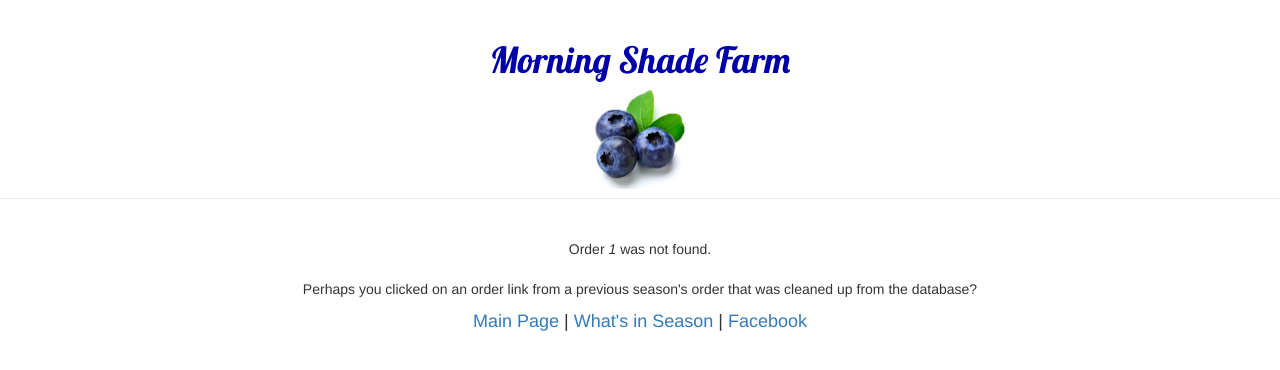
After one commit to bernardthered/morning-shade-farm, a Django app: template orders/templates/orders/order_not_found.html in a window 1280 px wide. The commit adds this page. Shown: the top 370 px of the page. Run offline with Django 3.2, Linux system fonts and the light colour scheme; the template is opened without the code that fills it: most values are stand-ins (such as "Sample title", 1, 10 or a date in 2020); some libraries are stand-ins or nearby versions.

Commit message:
Improve error handling when order ID not found
Also more HTML clean up.

```diff
--- /dev/null
+++ b/orders/templates/orders/order_not_found.html
@@ -0,0 +1,12 @@
+{% extends 'orders/base.html' %}
+{% load crispy_forms_tags %}
+
+{% block content %}
+    <p style="text-align:center;">
+        <br>
+        Order <i>{{ order_id }}</i> was not found.<br>
+        <br>
+        Perhaps you clicked on an order link from a previous
+        season's order that was cleaned up from the database?
+    </p>
+{% endblock %}
--- a/orders/templates/orders/out_of_season.html
+++ b/orders/templates/orders/out_of_season.html
@@ -2,10 +2,8 @@
 {% load crispy_forms_tags %}
 
 {% block content %}
-    <center>
-    <p>
+    <p style="text-align:center;">
         <br>
         {{ global_preferences.out_of_season_message|safe }}
     </p>
-    </center>
 {% endblock %}
--- a/orders/templates/orders/upcoming.html
+++ b/orders/templates/orders/upcoming.html
@@ -3,13 +3,13 @@
 {% block content %}
 
     <div class="row">
-        <center><p>
+        <p style="text-align:center;">
             <i>
             <a href="/admin">Admin Pages</a> |
             <a href="/">Main Page</a>
             </i>
-        </p></center>
-    <div>
+        </p>
+    </div>
 
     <h1>Upcoming Orders</h1>
     <i>For the next 100 days:</i>
--- a/orders/views.py
+++ b/orders/views.py
@@ -63,7 +63,11 @@ def upcoming(request):
 
 
 def order_detail(request, order_id):
-    order = Order.objects.get(id=order_id)
+    try:
+        order = Order.objects.get(id=order_id)
+    except Order.DoesNotExist:
+        return render(request, 'orders/order_not_found.html', {'order_id': order_id})
+
     form = process_form(request, order)
     if isinstance(form, HttpResponseRedirect):
         # the form is not a form, but a redirect. Return that now.
```
